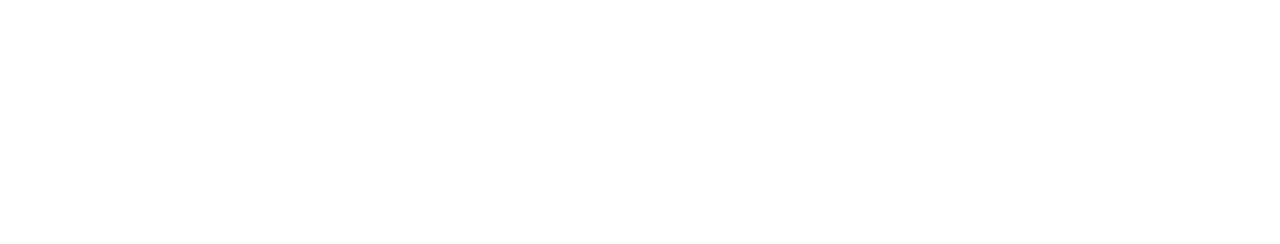
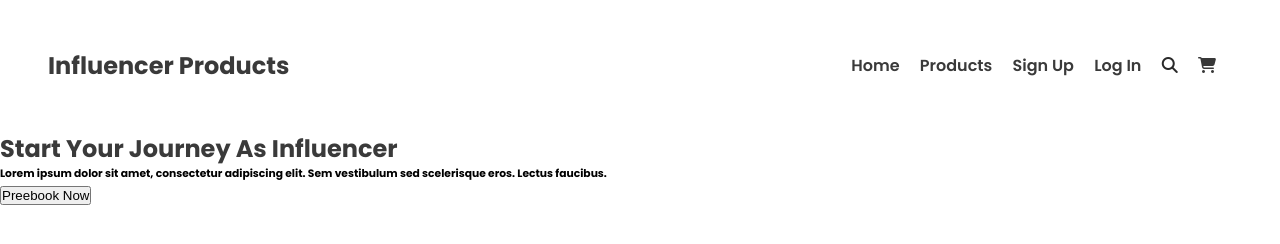
Before and after one commit to nayemislam2124/influencer-website, a plain HTML site: page index.html in a window 1280 px wide. Drawn offline with Linux system fonts and the light colour scheme.

Commit message:
some added

```diff
--- a/index.html
+++ b/index.html
@@ -4,8 +4,60 @@
     <meta charset="UTF-8">
     <meta name="viewport" content="width=device-width, initial-scale=1.0">
     <title>Influencer Website</title>
+    <link rel="stylesheet" href="style.css">
+    <script src="https://kit.fontawesome.com/195c64e442.js" crossorigin="anonymous"></script>
+    <link rel="preconnect" href="https://fonts.googleapis.com">
+    <link rel="preconnect" href="https://fonts.gstatic.com" crossorigin>
+    <link href="https://fonts.googleapis.com/css2?family=Lato:wght@400;900&family=Open+Sans:wght@800&family=Poppins:wght@400;500;600;700&family=Roboto:wght@500;700&display=swap" rel="stylesheet">
 </head>
 <body>
+    <!-- header section start  -->
+    <header>
+        <!-- nav section start  -->
+        <nav>
+            <h3 class="section-title">Influencer Products</h3>
+            <ul>
+                <li>
+                    <a href="#">Home</a>
+                </li>
+                <li>
+                    <a href="#">Products</a>
+                </li>
+                <li>
+                    <a href="#">Sign Up</a>
+                </li>
+                <li>
+                    <a href="#">Log In</a>
+                </li>
+                <li>
+                    <a href="#"><i class="fa-solid fa-magnifying-glass" style="color: #292929;"></i></a>
+                </li>
+                <li>
+                    <a href="#"><i class="fa-solid fa-cart-shopping" style="color: #383838;"></i></a>
+                </li>
+            </ul>
+        </nav>
+        <!-- nav section end  -->
 
+        <!-- text and image header section start  -->
+        <div class="header-text-and-image">
+            <div class="header-text">
+                <h3 class="section-title">Start Your Journey As Influencer</h3>
+                <h6>Lorem ipsum dolor sit amet, consectetur adipiscing elit. Sem vestibulum sed scelerisque eros. Lectus faucibus.</h6>
+                <button>Preebook Now </button>
+            </div>
+            <div class="header-images">
+
+            </div>
+        </div>
+
+    </header>
+    <!-- header section end  -->
+    <main>
+
+    </main>
+    <footer>
+
+    </footer>
 </body>
 </html>
--- a/style.css
+++ b/style.css
@@ -0,0 +1,32 @@
+*{
+    margin:0;
+    padding:0;
+    box-sizing:border-box;
+}
+body{
+    font-family:poppins;
+}
+/* shared styles  */
+.section-title{
+    font-size:24px;
+    font-weight:700;
+    color:#3a3a3a;
+}
+/* header section styles */
+nav {
+    display:flex;
+    justify-content:space-between;
+    align-items:center;
+    padding:3rem;
+}
+nav ul li{
+    list-style:none;
+    display:inline-block;
+    margin-right:1rem;
+}
+nav ul li a{
+    text-decoration:none;
+    color:#3a3a3a;
+    font-weight:600;
+
+}
```
